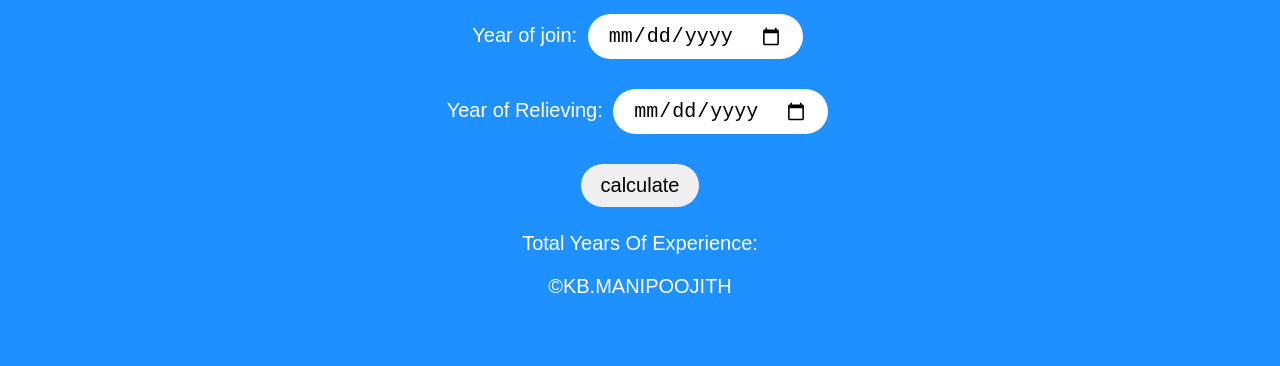
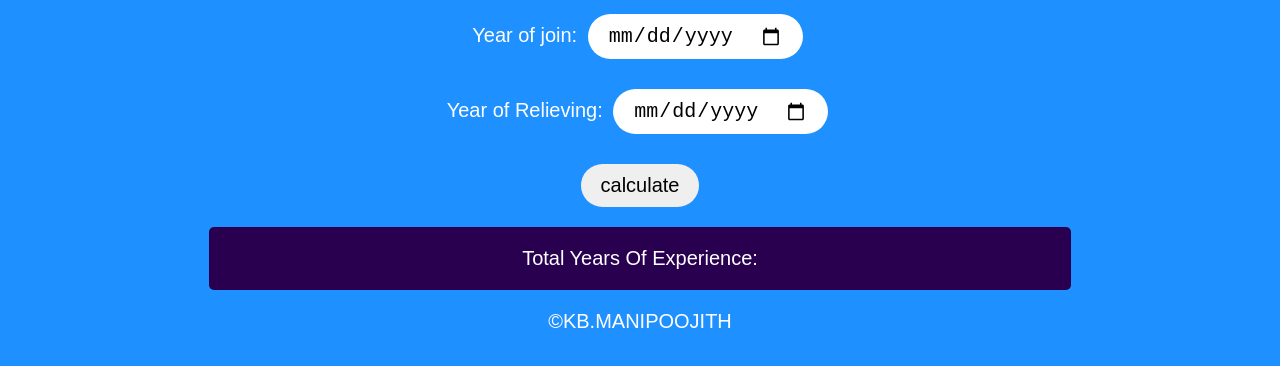
Before and after one commit to kbmanipoojith/JOB-EXPERIENCE-CALCULATOR, a plain HTML site: page index.html in a window 1280 px wide. Shown: the part 76-442 px from the top of the page. Drawn offline with Linux system fonts and the light colour scheme; a web font is replaced by a local one.

Commit message:
Update index.html

```diff
--- a/index.html
+++ b/index.html
@@ -38,7 +38,7 @@ Year of Relieving: <input type="date" id="cDate" />
 
 <input type="button" id="calButton" value="calculate" onclick="calculateDiff()" />
 
-<p id="show Total Years Of Experience">Total Years Of Experience:</p>
+<p id="showTotalYearsOfExperience">Total Years Of Experience:</p>
 
   <p class="text">©KB.MANIPOOJITH</p>
 
```
